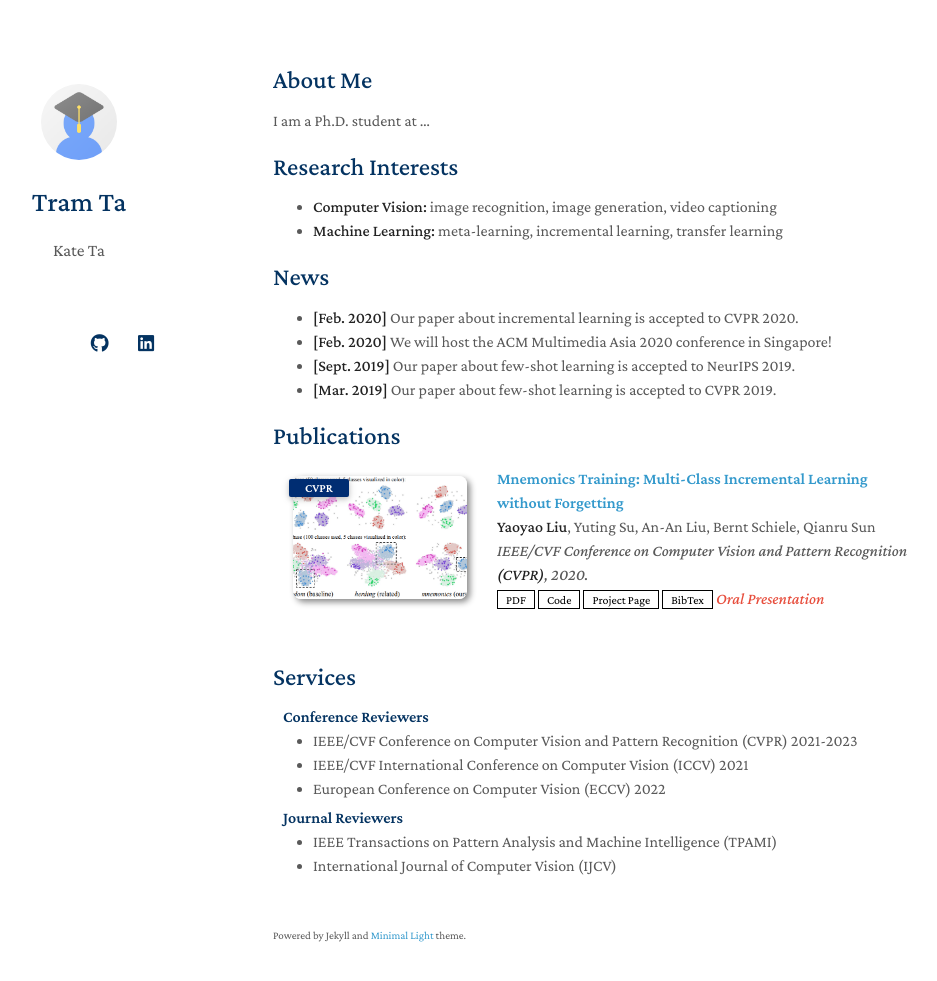
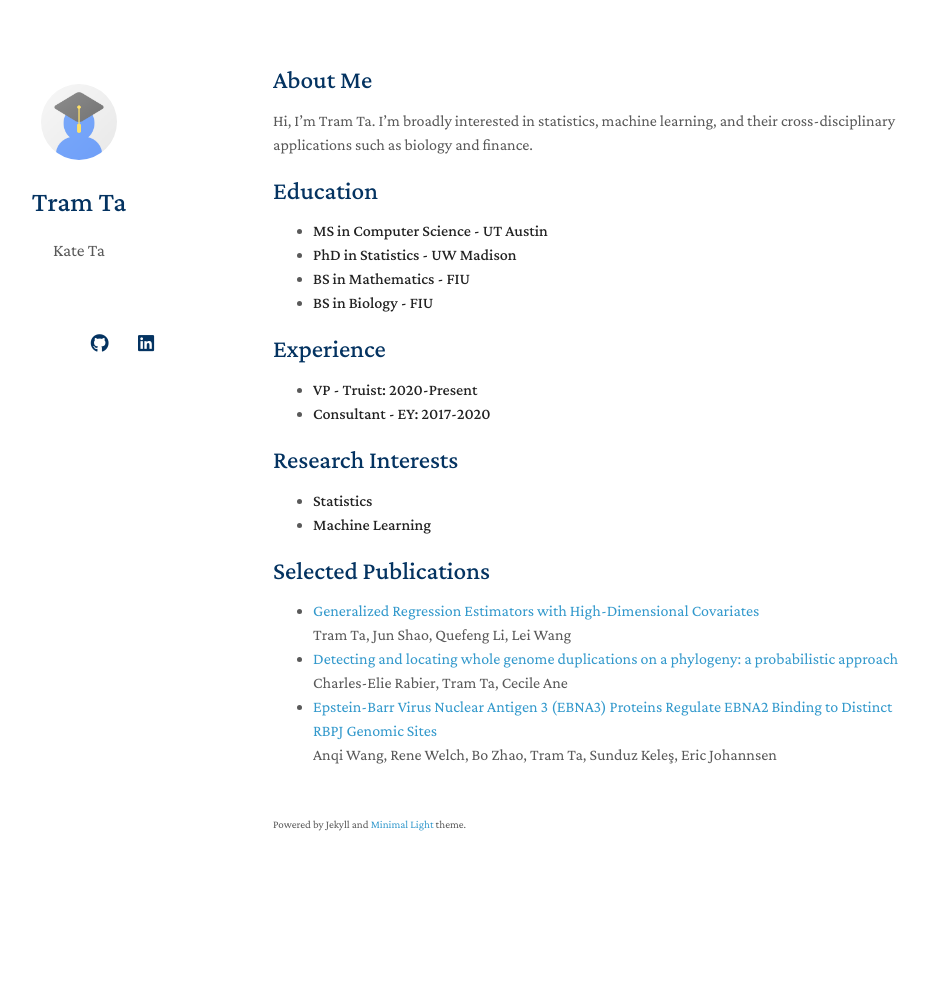
Before and after one commit to TramTa/tramta.github.io, a Jekyll site: the page built from index.md, in a window 1280 px wide and 1016 px high. Shown: the top 981 px of the window, without its empty margins (197-1134 px from the left). Built offline with Jekyll 4.4.1, drawn with Linux system fonts in a browser that asks for light colours; nearby versions of some CDN libraries; a style sheet for code colours, icons or effects is not loaded; our own code applies the rules of GitHub Pages for plain Markdown files.

Commit message:
Update index.md

```diff
--- a/index.md
+++ b/index.md
@@ -2,22 +2,75 @@
 layout: homepage
 ---
 
+
 ## About Me
 
-I am a Ph.D. student at ...
+Hi, I'm Tram Ta. I'm broadly interested in statistics, machine learning, and their cross-disciplinary applications such as biology and finance.
+
+
+## Education
+
+- **MS in Computer Science - UT Austin**
+- **PhD in Statistics - UW Madison**
+- **BS in Mathematics - FIU**
+- **BS in Biology - FIU**
+
+
+## Experience
+
+- **VP - Truist: 2020-Present**
+- **Consultant - EY: 2017-2020**
+
 
 ## Research Interests
 
-- **Computer Vision:** image recognition, image generation, video captioning
+- **Statistics**
+- **Machine Learning**
+
+<!-- - **Computer Vision:** image recognition, image generation, video captioning
 - **Machine Learning:** meta-learning, incremental learning, transfer learning
+ -->
 
-## News
+
+## Selected Publications
+
+<!-- - <div class="title"><a href="https://arxiv.org/pdf/2002.10211.pdf">Mnemonics Training: Multi-Class Incremental Learning without Forgetting</a></div>
+    <div class="author"><strong>Yaoyao Liu</strong>, Yuting Su, An-An Liu, Bernt Schiele, Qianru Sun</div>
+ -->
+
+- <div class="title"><a href="https://www.ncbi.nlm.nih.gov/pmc/articles/PMC7313320/">Generalized Regression Estimators with High-Dimensional Covariates</a></div>
+    <div class="author">Tram Ta, Jun Shao, Quefeng Li, Lei Wang</div>
+
+- <div class="title"><a href="https://academic.oup.com/mbe/article/31/3/750/1011060">Detecting and locating whole genome duplications on a phylogeny: a probabilistic approach</a></div>
+    <div class="author">Charles-Elie Rabier, Tram Ta, Cecile Ane</div>
+
+- <div class="title"><a href="https://journals.asm.org/doi/full/10.1128/jvi.02737-15">Epstein-Barr Virus Nuclear Antigen 3 (EBNA3) Proteins Regulate EBNA2 Binding to Distinct RBPJ Genomic Sites</a></div>
+    <div class="author">Anqi Wang, Rene Welch, Bo Zhao, Tram Ta, Sunduz Keleş, Eric Johannsen</div>
+
+
+<!-- - Generalized regression estimators with high-dimensional covariates1. Generalized regression estimators with high-dimensional covariates
+Tram Ta, Jun Shao, Quefeng Li, Lei Wang (Statistica Sinica).Tram Ta, Jun Shao, Quefeng Li, Lei Wang (Statistica Sinica).
+
+2. R package - WGDgc: inference from gene count data.2. R package - WGDgc: inference from gene count data.
+Tram Ta, Charles-Elie Rabier, Cécile Ané (R package).Tram Ta, Charles-Elie Rabier, Cécile Ané (R package).
+
+3. EBNA3 proteins regulate EBNA2 binding distinct to RBPJ genomic sites3. EBNA3 proteins regulate EBNA2 binding distinct to RBPJ genomic sites
+Anqi Wang, Rene Welch, Bo Zhao, Tram Ta, Sunduz Keles, Eric Johannsen (Journal of Virology).Anqi Wang, Rene Welch, Bo Zhao, Tram Ta, Sunduz Keles, Eric Johannsen (Journal of Virology).
+
+4. Detecting and locating whole genome duplications on a phylogeny: a probabilistic approach4. Detecting and locating whole genome duplications on a phylogeny: a probabilistic approach
+Charles-Elie Rabier, Tram Ta, Cécile Ané (Molecular Biology and Evolution).
+ -->
+
+
+<!-- ## News
 
 - **[Feb. 2020]** Our paper about incremental learning is accepted to CVPR 2020.
 - **[Feb. 2020]** We will host the ACM Multimedia Asia 2020 conference in Singapore!
 - **[Sept. 2019]** Our paper about few-shot learning is accepted to NeurIPS 2019.
 - **[Mar. 2019]** Our paper about few-shot learning is accepted to CVPR 2019.
+ -->
 
-{% include_relative _includes/publications.md %}
 
-{% include_relative _includes/services.md %}
+<!-- {% include_relative _includes/publications.md %} -->
+
+<!-- {% include_relative _includes/services.md %} -->
```
